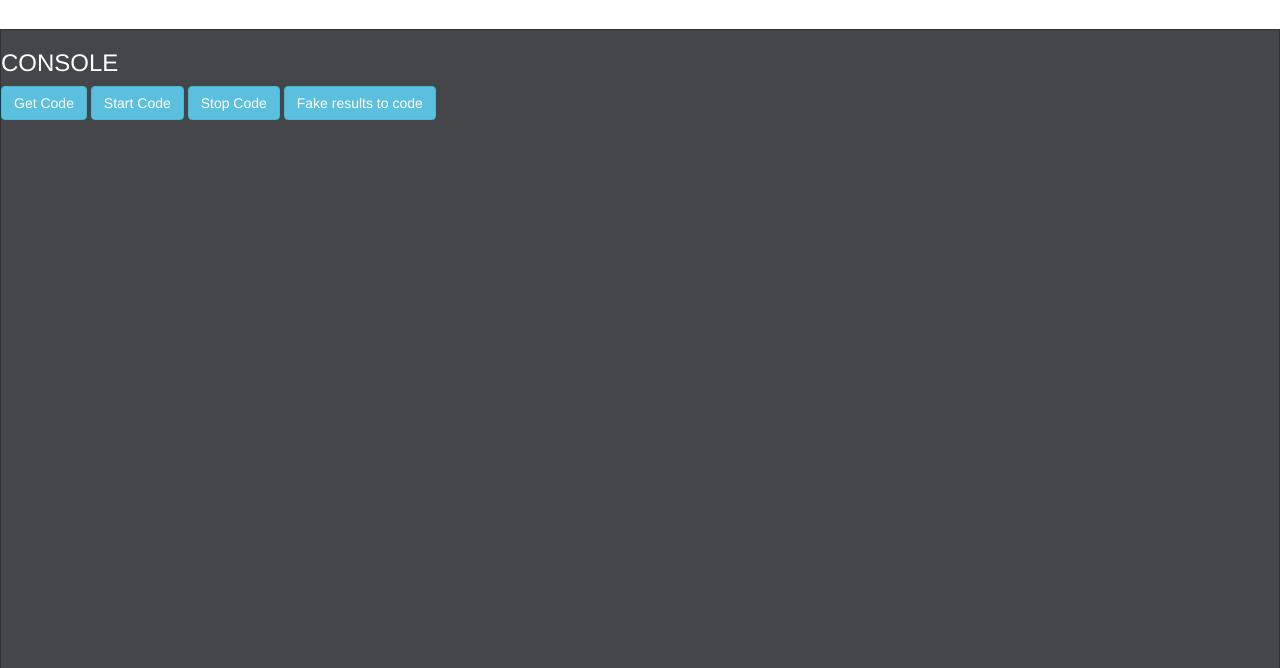
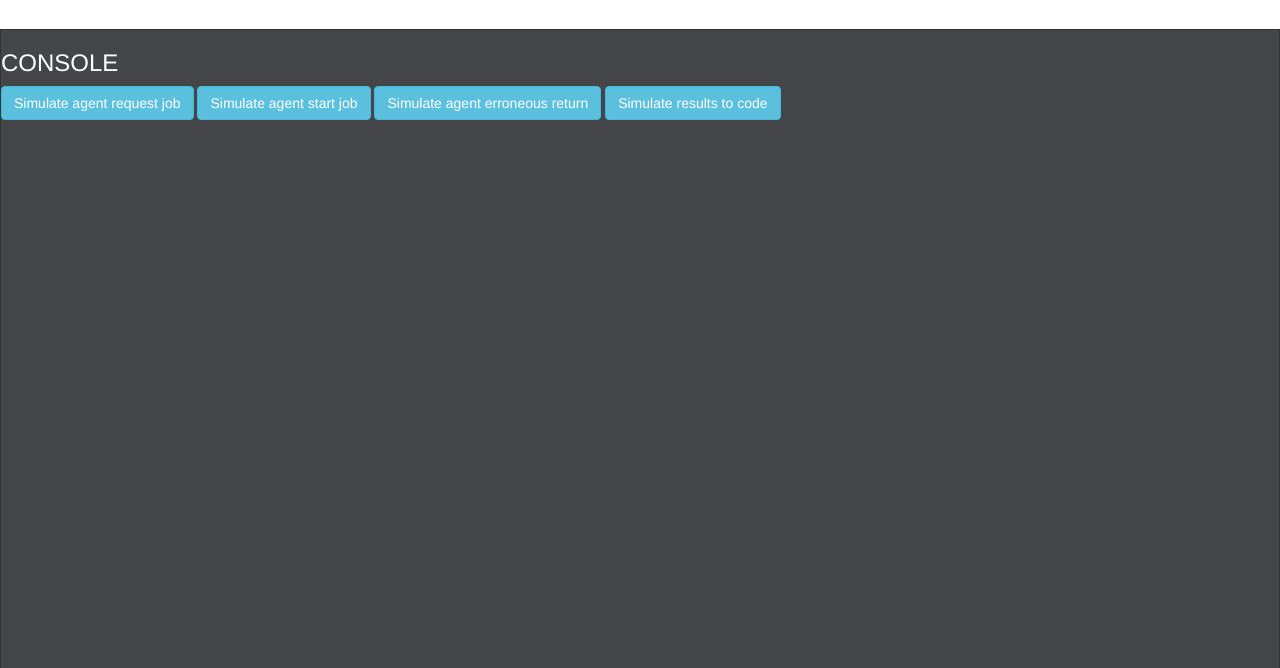
Before and after one commit to PhoneMapWebApps/PhoneMapServer, a Flask app: page / in a window 1280 px wide. Shown: the part 51-719 px from the top of the page. Run offline with Flask 2, Linux system fonts and the light colour scheme; parts of the project's set-up code (start-up, migrations or seed data) failed here and were passed over; some libraries are stand-ins or nearby versions.

Commit message:
update button text

```diff
--- a/web/templates/index.html
+++ b/web/templates/index.html
@@ -140,16 +140,16 @@
     <div class="serverconsole">
         <h3>CONSOLE</h3>
         <form id="get_code" method="POST" action="#">
-          <input class="btn btn-info" type="submit" value="Get Code">
+          <input class="btn btn-info" type="submit" value="Simulate agent request job">
         </form>
         <form id="start_code" method="POST" action="#">
-          <input class="btn btn-info" type="submit" value="Start Code">
+          <input class="btn btn-info" type="submit" value="Simulate agent start job">
         </form>
         <form id="stop_code" method="POST" action="#">
-          <input class="btn btn-info" type="submit" value="Stop Code">
+          <input class="btn btn-info" type="submit" value="Simulate agent erroneous return">
         </form>
         <form id="return_code" method="POST" action="#">
-          <input class="btn btn-info" type="submit" value="Fake results to code">
+          <input class="btn btn-info" type="submit" value="Simulate results to code">
         </form>
         <div id="log"></div>
     </div>
```
